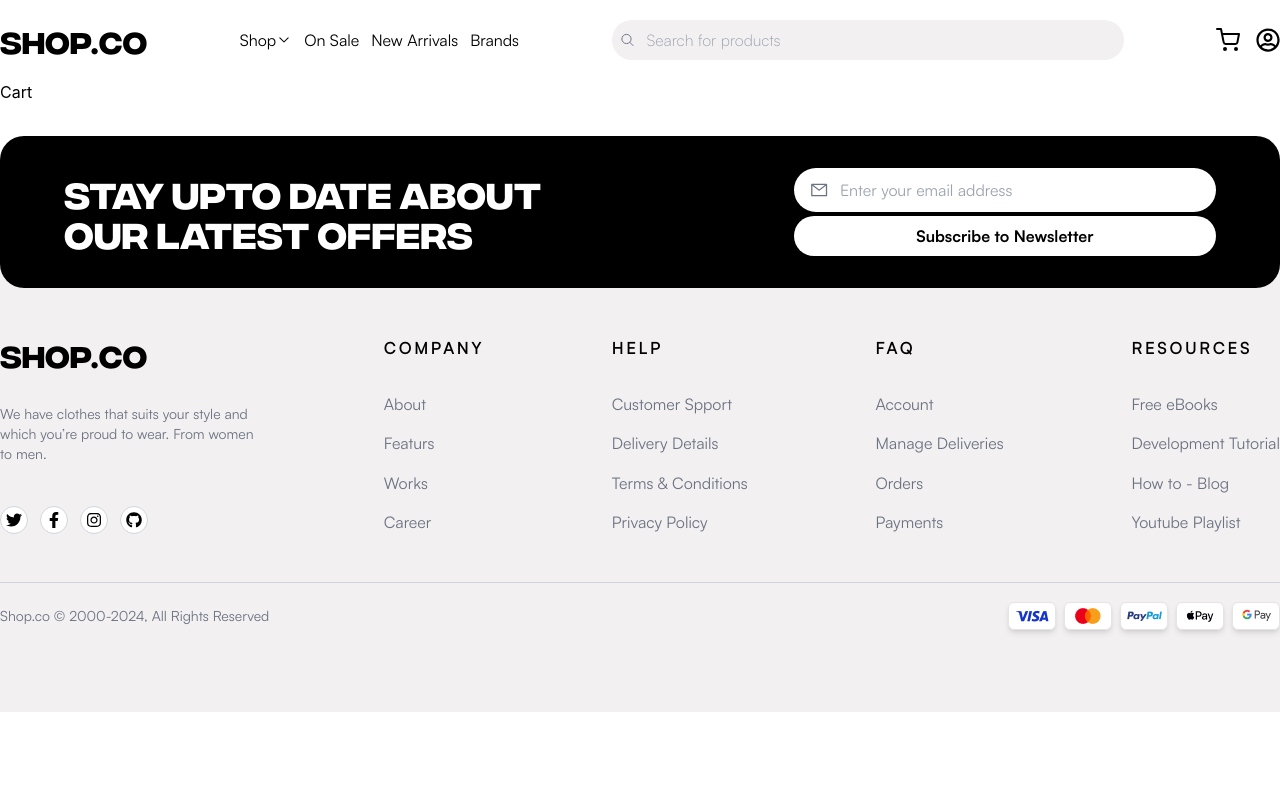
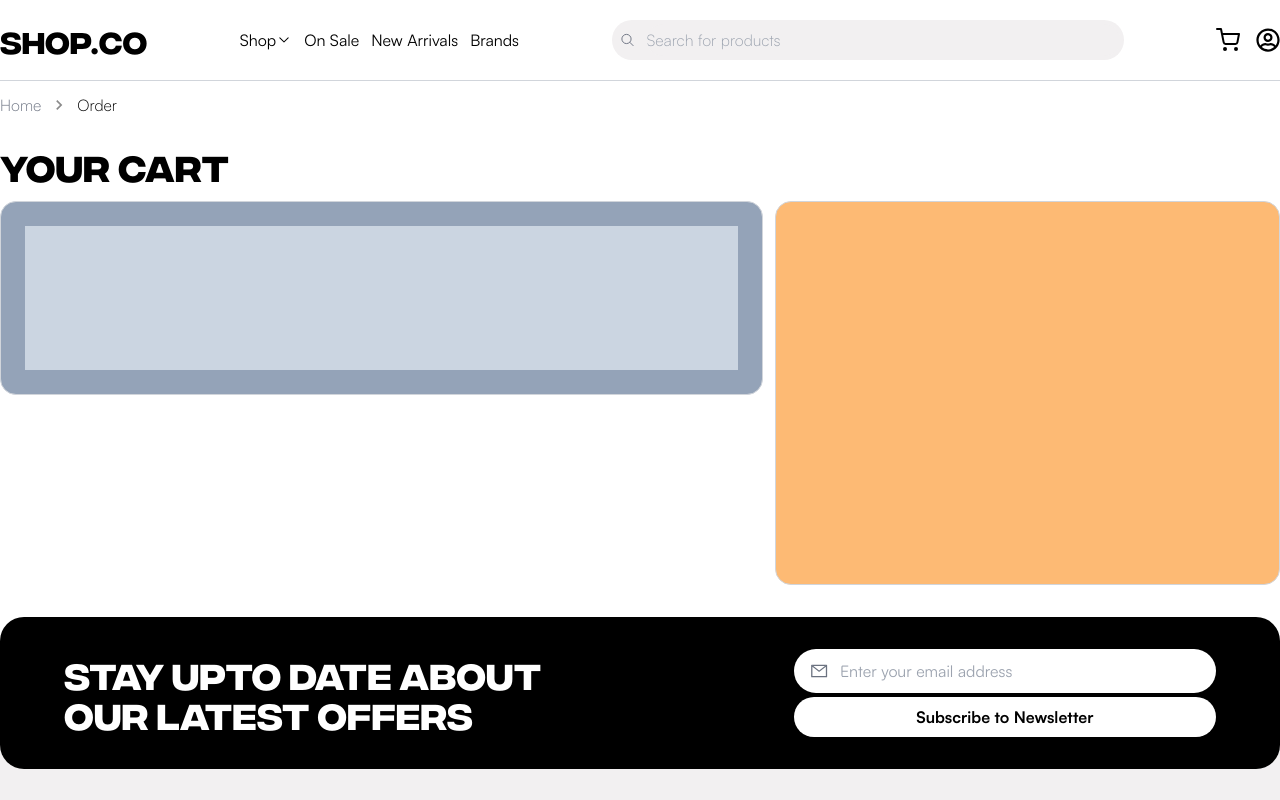
Before and after one commit to mjpeyvandi/React-E-Commerce-Shop, a React (Create React App) app: page /cart in a window 1280 px wide. Shown: the top 800 px of the page. Built offline with nearby package versions, Linux system fonts and the light colour scheme.

Commit message:
page cart structure design

```diff
--- a/src/pages/Cart.jsx
+++ b/src/pages/Cart.jsx
@@ -1,7 +1,28 @@
-import React from 'react'
+import React from "react";
+
+import { MdKeyboardArrowRight } from "@react-icons/all-files/md/MdKeyboardArrowRight";
 
 export const Cart = () => {
   return (
-    <div>Cart</div>
-  )
-}
+    <div className="w-full h-auto">
+      <div className="container mx-auto w-full h-auto border-t-[0.2px] border-t-gray-300">
+        {/* route section */}
+        <div className="w-full h-[48px] flex flex-row justify-start items-center font-satoshi-l gap-2 py-6">
+          <p className="text-gray-500">{`Home`}</p>{" "}
+          <MdKeyboardArrowRight className="size-5 opacity-45" /> <p>Order</p>
+        </div>
+        {/* titr section */}
+        <div className="w-full h-auto py-4">
+          <h2 className="font-titr text-4xl h-1/6">Your cart</h2>
+        </div>
+        {/* cart section */}
+        <div className="w-full h-auto grid grid-cols-5 gap-3 items-start">
+          <div className="w-full h-min col-span-3 bg-slate-400 border-[0.2px] border-gray-300 rounded-2xl p-6">
+            <div className="h-36 bg-slate-300"></div>
+          </div>
+          <div className="w-full min-h-96 relative col-span-2 bg-orange-300 border-[0.2px] border-gray-300 rounded-2xl"></div>
+        </div>
+      </div>
+    </div>
+  );
+};
```
